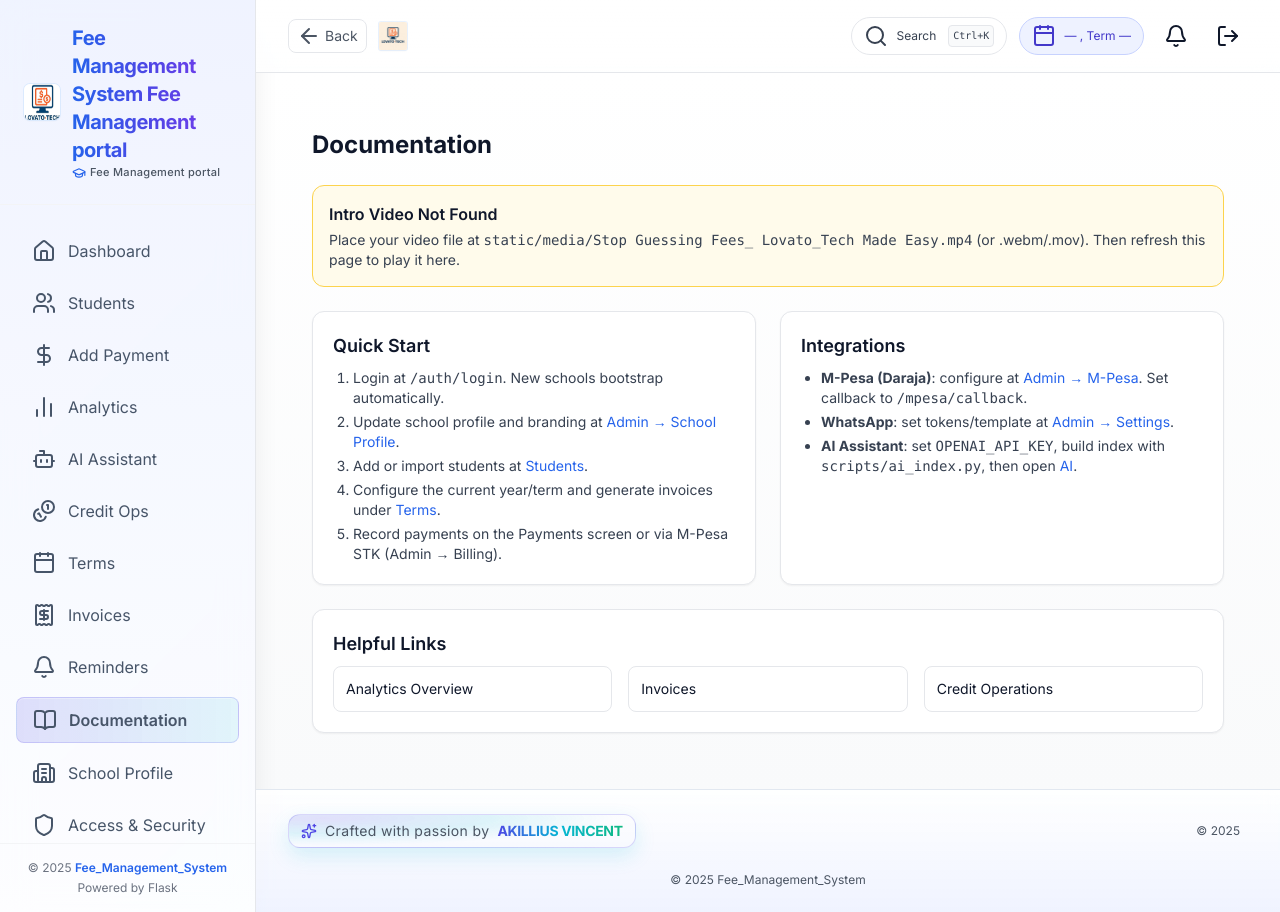
After one commit to 0794656850/school-fee-management, a Flask app: page /docs in a window 1280 px wide. The commit adds this page. Run offline with Flask 3, Linux system fonts and the light colour scheme; the visitor is signed in with stand-in values (Sample User, id 1); data that the repository does not hold is empty; some libraries are stand-ins or nearby versions.

Commit message:
Add in-app Documentation page with optional video player; add sidebar link; create static/media/

```diff
--- a/app.py
+++ b/app.py
@@ -1792,6 +1792,39 @@ def analytics_data():
     )
 
 
+# ---------- DOCUMENTATION ----------
+@app.route("/docs")
+def docs():
+    """In-app documentation hub with optional promo/how-to video.
+
+    Looks for a local video file under static/media with the title provided by the user.
+    Supported extensions: .mp4, .webm, .mov. If present, renders a <video> player.
+    """
+    base_name = "Stop Guessing Fees_ Lovato_Tech Made Easy"
+    exts = [".mp4", ".webm", ".mov"]
+    video_rel = None
+    try:
+        static_root = os.path.join(app.root_path, "static", "media")
+        if not os.path.isdir(static_root):
+            try:
+                os.makedirs(static_root, exist_ok=True)
+            except Exception:
+                pass
+        for ext in exts:
+            candidate = os.path.join(static_root, base_name + ext)
+            if os.path.exists(candidate):
+                video_rel = f"media/{base_name}{ext}"
+                break
+    except Exception:
+        video_rel = None
+
+    return render_template(
+        "docs.html",
+        video_path=video_rel,
+        video_title=base_name,
+    )
+
+
 # ---------- RUN ----------
 if __name__ == "__main__":
     app.run(debug=True)
--- a/templates/base.html
+++ b/templates/base.html
@@ -226,6 +226,11 @@
       <a href="{{ url_for('reminders.reminders_home') }}"
          class="flex items-center gap-3 px-4 py-2.5 rounded-lg {% if '/reminders' in request.path %}active-link{% else %}hover:bg-blue-50{% endif %}">
         <i data-lucide="bell"></i> <span>Reminders</span>
+      </a>
+
+      <a href="{{ url_for('docs') }}"
+         class="flex items-center gap-3 px-4 py-2.5 rounded-lg {% if '/docs' in request.path %}active-link{% else %}hover:bg-blue-50{% endif %}">
+        <i data-lucide="book-open"></i> <span>Documentation</span>
       </a>
 
       <a href="{{ url_for('admin.school_profile') }}"
--- /dev/null
+++ b/templates/docs.html
@@ -0,0 +1,60 @@
+{% extends 'base.html' %}
+
+{% block title %}Documentation · {{ APP_TITLE }}{% endblock %}
+
+{% block content %}
+<section class="p-6">
+  <div class="max-w-5xl mx-auto space-y-6">
+    <div class="flex items-center justify-between">
+      <h1 class="text-2xl font-bold">Documentation</h1>
+    </div>
+
+    {% if video_path %}
+      <div class="rounded-xl border border-gray-200 bg-white p-4 shadow-sm">
+        <h2 class="text-lg font-semibold mb-3">Intro Video: {{ video_title }}</h2>
+        <video controls style="width: 100%; max-height: 520px; border-radius: 0.75rem;"
+               src="{{ url_for('static', filename=video_path) }}">
+          Your browser does not support the video tag.
+        </video>
+        <p class="text-xs text-gray-500 mt-2">File location: <code>static/{{ video_path }}</code></p>
+      </div>
+    {% else %}
+      <div class="rounded-xl border border-amber-300 bg-amber-50 p-4">
+        <div class="font-semibold mb-1">Intro Video Not Found</div>
+        <p class="text-sm text-gray-700">Place your video file at
+          <code>static/media/Stop Guessing Fees_ Lovato_Tech Made Easy.mp4</code>
+          (or .webm/.mov). Then refresh this page to play it here.</p>
+      </div>
+    {% endif %}
+
+    <div class="grid md:grid-cols-2 gap-6">
+      <div class="rounded-xl border border-gray-200 bg-white p-5 shadow-sm">
+        <h3 class="text-lg font-semibold mb-2">Quick Start</h3>
+        <ol class="list-decimal ml-5 space-y-1 text-sm text-gray-700">
+          <li>Login at <code>/auth/login</code>. New schools bootstrap automatically.</li>
+          <li>Update school profile and branding at <a class="text-blue-600" href="{{ url_for('admin.school_profile') }}">Admin → School Profile</a>.</li>
+          <li>Add or import students at <a class="text-blue-600" href="{{ url_for('students') }}">Students</a>.</li>
+          <li>Configure the current year/term and generate invoices under <a class="text-blue-600" href="{{ url_for('terms.manage_terms') }}">Terms</a>.</li>
+          <li>Record payments on the Payments screen or via M-Pesa STK (Admin → Billing).</li>
+        </ol>
+      </div>
+      <div class="rounded-xl border border-gray-200 bg-white p-5 shadow-sm">
+        <h3 class="text-lg font-semibold mb-2">Integrations</h3>
+        <ul class="list-disc ml-5 space-y-1 text-sm text-gray-700">
+          <li><strong>M-Pesa (Daraja)</strong>: configure at <a class="text-blue-600" href="{{ url_for('admin.mpesa_config') }}">Admin → M-Pesa</a>. Set callback to <code>/mpesa/callback</code>.</li>
+          <li><strong>WhatsApp</strong>: set tokens/template at <a class="text-blue-600" href="{{ url_for('admin.access_settings') }}">Admin → Settings</a>.</li>
+          <li><strong>AI Assistant</strong>: set <code>OPENAI_API_KEY</code>, build index with <code>scripts/ai_index.py</code>, then open <a class="text-blue-600" href="{{ url_for('ai.ai_home') }}">AI</a>.</li>
+        </ul>
+      </div>
+      <div class="rounded-xl border border-gray-200 bg-white p-5 shadow-sm md:col-span-2">
+        <h3 class="text-lg font-semibold mb-2">Helpful Links</h3>
+        <div class="grid md:grid-cols-3 gap-4 text-sm">
+          <a class="p-3 rounded-lg border hover:border-blue-300 hover:bg-blue-50" href="{{ url_for('analytics') }}">Analytics Overview</a>
+          <a class="p-3 rounded-lg border hover:border-blue-300 hover:bg-blue-50" href="{{ url_for('terms.invoices_list') }}">Invoices</a>
+          <a class="p-3 rounded-lg border hover:border-blue-300 hover:bg-blue-50" href="{{ url_for('credit.credit_home') }}">Credit Operations</a>
+        </div>
+      </div>
+    </div>
+  </div>
+</section>
+{% endblock %}
```
Also changed, not shown: 1 other file.
